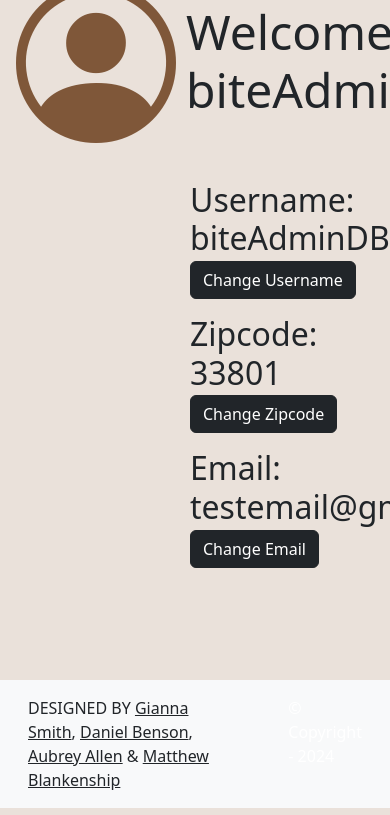
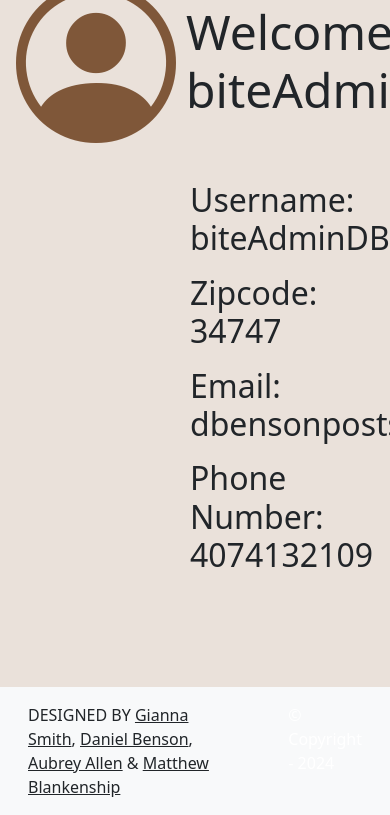
Before and after one commit to aallen764/Restaurant-Software, a Django app: page /account/ in a window 390 px wide; the page is wider, and only the part inside the window is pictured. Shown: the part 147-962 px from the top of that part. Run offline with Django 5.2, Linux system fonts and the light colour scheme; a user stored in the database is signed in; data comes from the database, SQL or seed files in the repository; both versions use the stored data as it was after the commit; some libraries are stand-ins or nearby versions.

Commit message:
changed account page to display user information instead of testing material, and added phone number to listing

```diff
--- a/accountPage/templates/accountPage/index.html
+++ b/accountPage/templates/accountPage/index.html
@@ -10,9 +10,10 @@
 </div>
 
 <div class="display-5 mb-5 pb-5" style="font-size: 2rem; padding-left: 190px;">
-    <p>Username: {{ user.username }} <button type="button" class="btn btn-dark">Change Username</button></p>
-    <p>Zipcode: 33801 <button type="button" class="btn btn-dark">Change Zipcode</button></p>
-    <p>Email: testemail@gmail.com <button type="button" class="btn btn-dark">Change Email</button></p>
+    <p>Username: {{ user.username }}</p>
+    <p>Zipcode: {{ user.user_profile.zip_code }}</p>
+    <p>Email: {{ user.user_profile.email_address }}</p>
+    <p>Phone Number: {{ user.user_profile.phone_number }}</p>
 </div>
 
 {% endblock content %}
```
Also changed, not shown: db.sqlite3.
